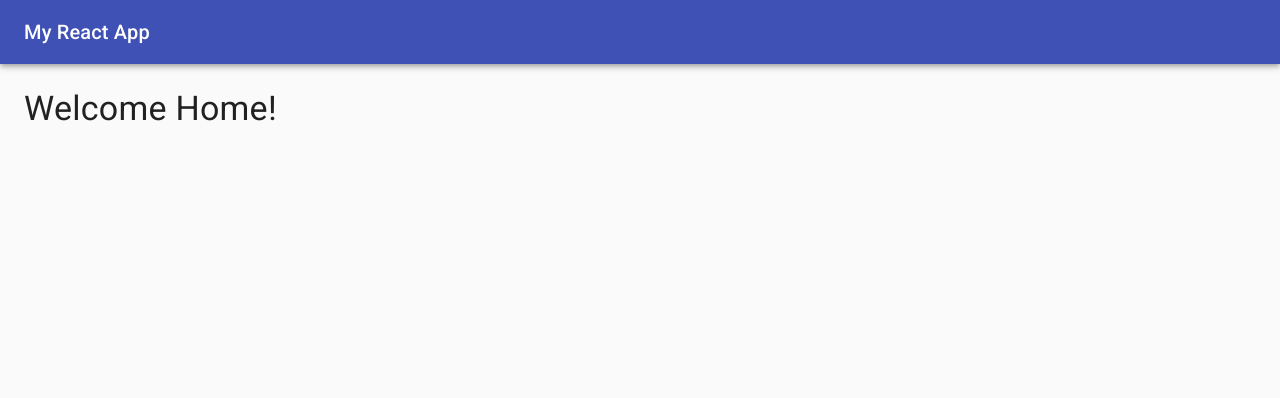
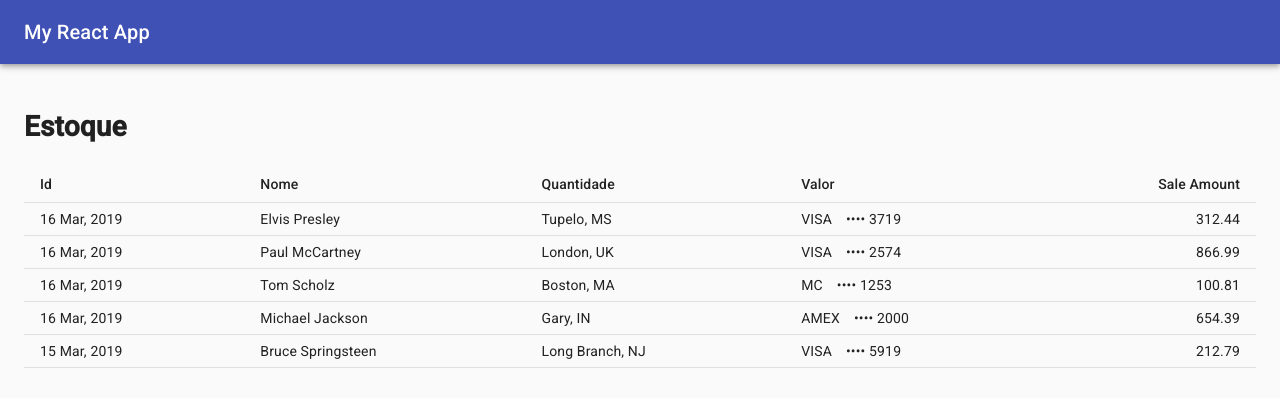
Before and after one commit to Furensu/CRUD-REACT, a React (Create React App) app: page / in a window 1280 px wide. Shown: the top 398 px of the page. Built offline with nearby package versions, Linux system fonts and the light colour scheme.

Commit message:
deleted home page, created  placeholder components

```diff
--- a/src/App.js
+++ b/src/App.js
@@ -2,7 +2,7 @@ import React, { Fragment } from 'react';
 import {  CssBaseline,  withStyles,} from '@material-ui/core';
 
 import AppHeader from './components/AppHeader';
-import Home from './pages/Home';
+import ItemList from './components/ItemList';
 
 const styles = theme => ({
   main: {
@@ -16,7 +16,7 @@ const App = ({ classes }) => (
     <CssBaseline />
     <AppHeader />
     <main className={classes.main}>
-      <Home />
+      <ItemList />
     </main>
   </Fragment>
 );
--- /dev/null
+++ b/src/components/ItemList.js
@@ -0,0 +1,50 @@
+import React, {useState} from 'react';
+import Table from '@material-ui/core/Table';
+import TableBody from '@material-ui/core/TableBody';
+import TableCell from '@material-ui/core/TableCell';
+import TableHead from '@material-ui/core/TableHead';
+import TableRow from '@material-ui/core/TableRow';
+
+// Generate Order Data
+function createData(id, date, name, shipTo, paymentMethod, amount) {
+  return { id, date, name, shipTo, paymentMethod, amount };
+}
+
+const rows = [
+  createData(0, '16 Mar, 2019', 'Elvis Presley', 'Tupelo, MS', 'VISA ⠀•••• 3719', 312.44),
+  createData(1, '16 Mar, 2019', 'Paul McCartney', 'London, UK', 'VISA ⠀•••• 2574', 866.99),
+  createData(2, '16 Mar, 2019', 'Tom Scholz', 'Boston, MA', 'MC ⠀•••• 1253', 100.81),
+  createData(3, '16 Mar, 2019', 'Michael Jackson', 'Gary, IN', 'AMEX ⠀•••• 2000', 654.39),
+  createData(4, '15 Mar, 2019', 'Bruce Springsteen', 'Long Branch, NJ', 'VISA ⠀•••• 5919', 212.79),
+];
+
+
+export default function ItemList() {
+  return (
+    <React.Fragment>
+      <h1>Estoque</h1>
+      <Table size="small">
+        <TableHead>
+          <TableRow>
+            <TableCell>Id</TableCell>
+            <TableCell>Nome</TableCell>
+            <TableCell>Quantidade</TableCell>
+            <TableCell>Valor</TableCell>
+            <TableCell align="right">Sale Amount</TableCell>
+          </TableRow>
+        </TableHead>
+        <TableBody>
+          {rows.map((row) => (
+            <TableRow key={row.id}>
+              <TableCell>{row.date}</TableCell>
+              <TableCell>{row.name}</TableCell>
+              <TableCell>{row.shipTo}</TableCell>
+              <TableCell>{row.paymentMethod}</TableCell>
+              <TableCell align="right">{row.amount}</TableCell>
+            </TableRow>
+          ))}
+        </TableBody>
+      </Table>
+    </React.Fragment>
+  );
+}
--- a/src/pages/Home.js
+++ /dev/null
@@ -1,6 +0,0 @@
-import React from 'react';
-import { Typography,} from '@material-ui/core';
-
-export default () => (
-  <Typography variant="h4">Welcome Home!</Typography>
-);
```
Also changed, not shown: src/components/CreateForm.js (added), src/components/UpdateForm.js (added).
